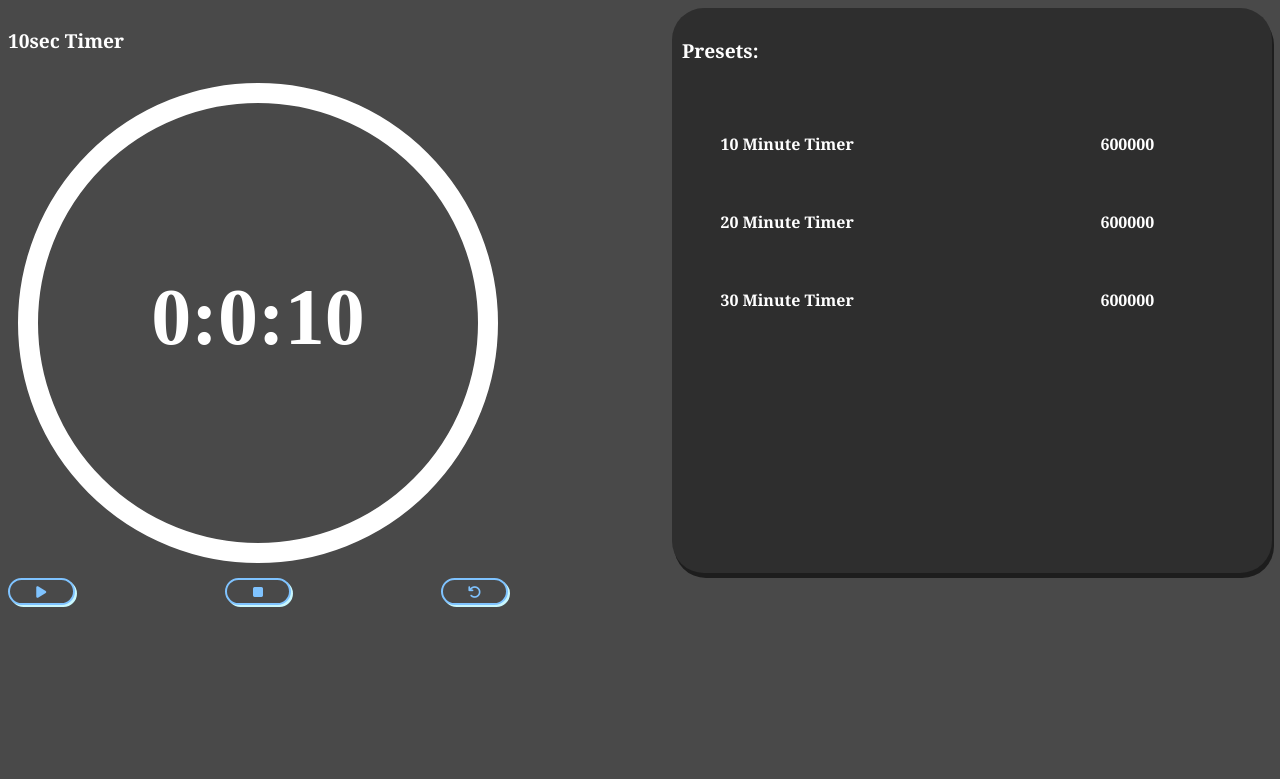
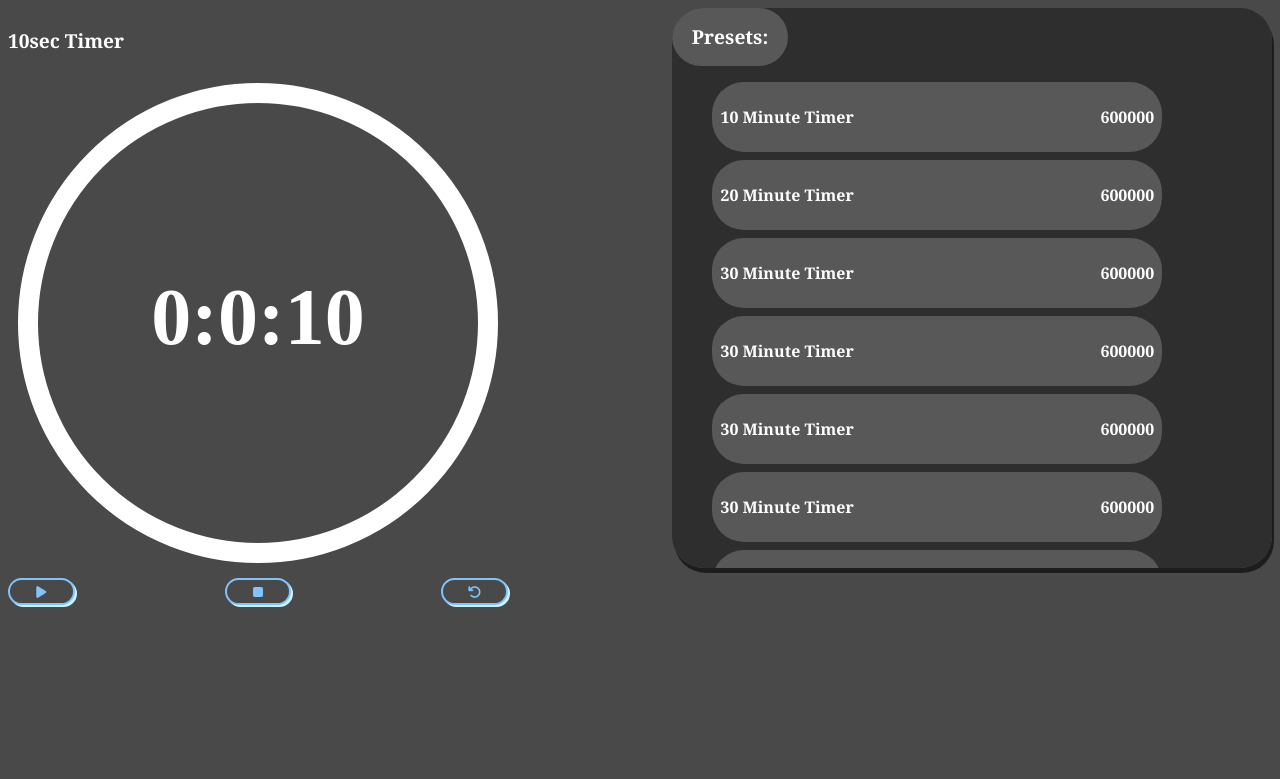
Before and after one commit to batabutter/tumato-pomodoro-timer, a website with bundled scripts: page index.html in a window 1280 px wide. Built offline with nearby package versions, Linux system fonts and the light colour scheme.

Commit message:
initalized repo

```diff
--- a/customization/timer-presets.json
+++ b/customization/timer-presets.json
@@ -11,6 +11,30 @@
         {
             "name": "30 Minute Timer",
             "duration": "600000"
+        },
+        {
+            "name": "30 Minute Timer",
+            "duration": "600000"
+        },
+        {
+            "name": "30 Minute Timer",
+            "duration": "600000"
+        },
+        {
+            "name": "30 Minute Timer",
+            "duration": "600000"
+        },
+        {
+            "name": "30 Minute Timer",
+            "duration": "600000"
+        },
+        {
+            "name": "30 Minute Timer",
+            "duration": "600000"
+        },
+        {
+            "name": "30 Minute Timer",
+            "duration": "600000"
         }
     ]
 }
--- a/index.css
+++ b/index.css
@@ -3,11 +3,12 @@
     font-family:Georgia, 'Times New Roman', Times, serif
 }
 
-body{
+.content_wrapper {
     display: flex;
     justify-content: space-between;
     color: white;
     gap: 2em;
+    max-height: 35em;
 }
 
 .timer_name {
@@ -42,23 +43,33 @@ button.timer_button {
     box-shadow: 2px 2px rgb(201, 247, 253);
 }
 
-.timer_preset_title {
-    color: white;
-    padding: 0.5em;
-    font-size: larger;
-    font-weight: bold   ;
-    font-family:Georgia, 'Times New Roman', Times, serif
-}
-
-.preset_list {
+.preset_container {
     width: 60%;
     background-color: rgb(46, 46, 46);
     border-radius: 2em;
     box-shadow: 2px 5px rgb(29, 29, 29);
+    min-height: 100%;
+    max-height: 100%;
+    overflow-y: auto;
 }
 
-.preset_list * {
-    background: transparent;
+.preset_container .timer_preset_title {
+    display: flex;
+    color: white;
+    padding: 0.5em;
+    font-size: larger;
+    font-weight: bold;
+    font-family:Georgia, 'Times New Roman', Times, serif;
+    border-radius: 2em;
+    width: 5em;
+    height: 2em;
+    align-items: center;
+    justify-content: center;
+    background-color: rgb(88, 88, 88);
+}
+
+.preset_container * {
+    background-color: transparent;
 }
 
 .preset_list ul {
@@ -77,8 +88,24 @@ button.timer_button {
     border-radius: 2em;
     padding: 0.5em;
     font-weight: bold;
+    background-color: rgb(88, 88, 88);
 }
 
 .preset_list ul li:hover {
     background-color: rgb(29, 29, 29);
 }
+
+.preset_list::-webkit-scrollbar {
+    background: transparent;
+    height: 1em;
+}
+
+.preset_list::-webkit-scrollbar-thumb {
+    background: rgba(255, 255, 255, 0.2);
+    border-radius: 2em;
+}
+
+
+.preset_list::-webkit-scrollbar-thumb:hover {
+    background: rgba(255, 255, 255, 0.4);
+}
--- a/index.html
+++ b/index.html
@@ -9,6 +9,7 @@
     </head>
 
     <body>
+        <div class="content_wrapper">
             <div class="timer_container">
                 <div class="timer_name"><p>10sec Timer</p></div>
                 <div class="canvas_timer_container">
@@ -24,8 +25,10 @@
                     </div>
                 </div>
             </div>
-        <div class="preset_list" id="timer_presets">
+            <div class="preset_container" id="timer_presets">
                 <div class="timer_preset_title"><p>Presets:</p></div>
+                <div class="preset_list" id="timer_preset_list"></div>
+            </div>
         </div>
     </body>
 
--- a/src/presets.ts
+++ b/src/presets.ts
@@ -1,4 +1,4 @@
-const preset_list = document.getElementById("timer_presets") as HTMLDivElement
+const preset_list = document.getElementById("timer_preset_list") as HTMLDivElement
 
 const renderPresetList = async () => {
 
@@ -8,9 +8,9 @@ const renderPresetList = async () => {
 
         console.log(`Made it here before > ${preset_list}`);
         preset_list.innerHTML +=
-        `<ul> ${json.presets.map(
-                    (timer:TimerData) => (`<li><p>${timer.name}</p><p>${timer.duration}</p></li>`)).join('')}
-        </ul>`;
+            `<ul> ${json.presets.map(
+                        (timer:TimerData) => (`<li><p>${timer.name}</p><p>${timer.duration}</p></li>`)).join('')}
+            </ul>`;
 
         console.log("Made it here");
 
```
Lines whose indentation alone changed are shown as unchanged.
